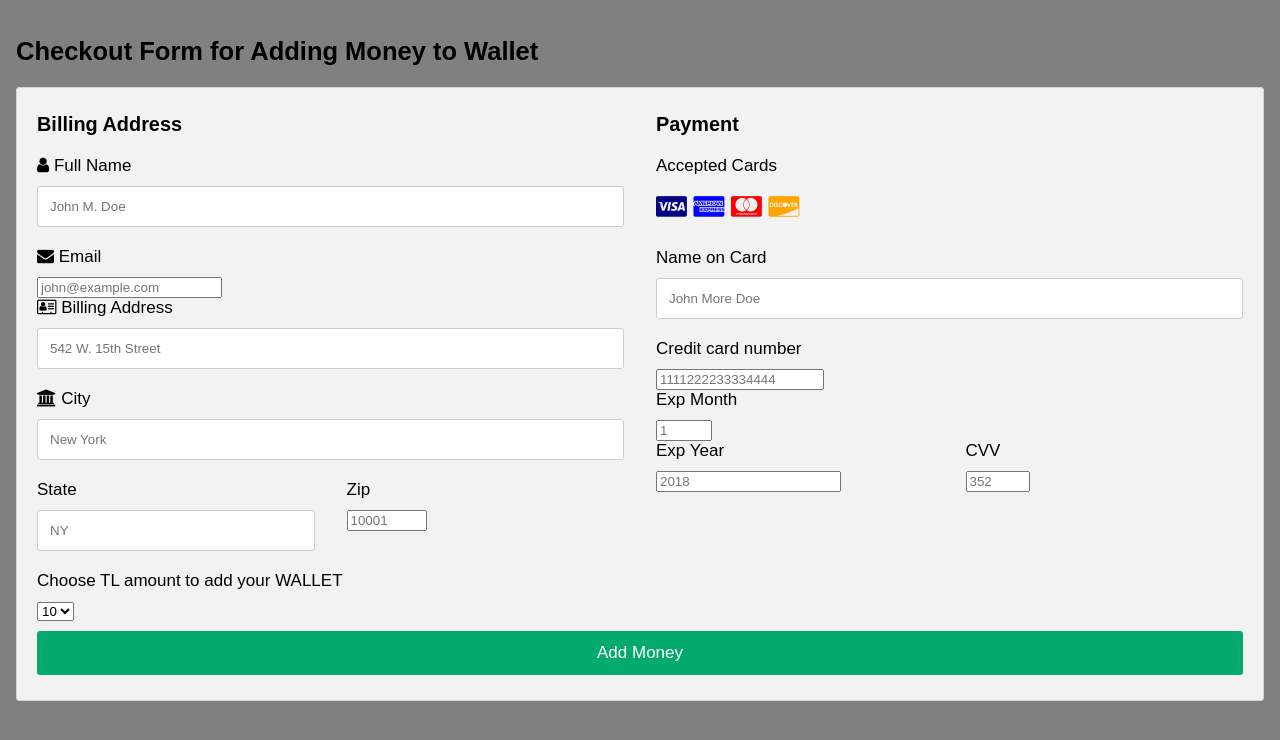
After one commit to sezcaliskan/soft3101-g1-biletixx, a Django app: page /add_money in a window 1280 px wide. The commit adds this page. Shown: the top 740 px of the page. Run offline with Django 3.2, Linux system fonts and the light colour scheme.

Commit message:
wallet function added,check dates func added,manager transfering added
we now check if the event date has passed or not. if it is passed users cant interact with that event anymore. we added wallet function. user can add money to wallet and buy tickets using the wallet money.  also added if eventholder account is deleted event manager  is transferred to admin.

```diff
--- a/biletixx_website/accounts/models.py
+++ b/biletixx_website/accounts/models.py
@@ -7,10 +7,12 @@ from django.conf import settings
 class User(AbstractUser):
     is_registereduser = models.BooleanField(default=False)
     is_eventholder = models.BooleanField(default=False)
+
     #user = User.objects.get(id=user_id)
 
 class RegisteredUser(models.Model): # store info related to registereduser
     user = models.OneToOneField(User, on_delete=models.CASCADE, primary_key=True)
+    wallet_money = models.IntegerField(null=True,default=0)
     # quizzes = models.ManyToManyField(Quiz, through='TakenQuiz')
     # interests = models.ManyToManyField(Subject, related_name='interested_students')
 
--- a/biletixx_website/accounts/templates/registration/user_list.html
+++ b/biletixx_website/accounts/templates/registration/user_list.html
@@ -4,7 +4,7 @@
 {% block content %}
 
 
-
+{{ eventsbythatuser }}
   <h2>All USERS</h2>
   <p1>You can  see and delete users.</p1>
   <br/>
--- /dev/null
+++ b/biletixx_website/events/templates/events/add_money.html
@@ -0,0 +1,220 @@
+
+
+
+
+
+
+
+
+
+  <!DOCTYPE html>
+<html>
+<head>
+<meta name="viewport" content="width=device-width, initial-scale=1">
+<link rel="stylesheet" href="https://cdnjs.cloudflare.com/ajax/libs/font-awesome/4.7.0/css/font-awesome.min.css">
+<style>
+body {
+  background-color: #808080;
+  font-family: Arial;
+  font-size: 17px;
+  padding: 8px;
+}
+
+* {
+  box-sizing: border-box;
+}
+
+.row {
+  display: -ms-flexbox; /* IE10 */
+  display: flex;
+  -ms-flex-wrap: wrap; /* IE10 */
+  flex-wrap: wrap;
+  margin: 0 -16px;
+}
+
+.col-25 {
+  -ms-flex: 25%; /* IE10 */
+  flex: 25%;
+}
+
+.col-50 {
+  -ms-flex: 50%; /* IE10 */
+  flex: 50%;
+}
+
+.col-75 {
+  -ms-flex: 75%; /* IE10 */
+  flex: 75%;
+}
+
+.col-25,
+.col-50,
+.col-75 {
+  padding: 0 16px;
+}
+
+.container {
+  background-color: #f2f2f2;
+  padding: 5px 20px 15px 20px;
+  border: 1px solid lightgrey;
+  border-radius: 3px;
+}
+
+input[type=text] {
+  width: 100%;
+  margin-bottom: 20px;
+  padding: 12px;
+  border: 1px solid #ccc;
+  border-radius: 3px;
+}
+
+label {
+  margin-bottom: 10px;
+  display: block;
+}
+
+.icon-container {
+  margin-bottom: 20px;
+  padding: 7px 0;
+  font-size: 24px;
+}
+
+.btn {
+  background-color: #04AA6D;
+  color: white;
+  padding: 12px;
+  margin: 10px 0;
+  border: none;
+  width: 100%;
+  border-radius: 3px;
+  cursor: pointer;
+  font-size: 17px;
+}
+
+.btn:hover {
+  background-color: #45a049;
+}
+
+a {
+  color: #2196F3;
+}
+
+hr {
+  border: 1px solid lightgrey;
+}
+
+span.price {
+  float: right;
+  color: grey;
+}
+
+
+@media (max-width: 800px) {
+  .row {
+    flex-direction: column-reverse;
+  }
+  .col-25 {
+    margin-bottom: 20px;
+  }
+}
+</style>
+</head>
+<body>
+
+  {% if submitted %}
+    Your money Was Added Succesfully!!!
+
+  {% else %}
+
+<h2> Checkout Form for Adding Money to Wallet</h2>
+
+<div class="row">
+  <div class="col-75">
+    <div class="container">
+      <form action="{% url 'add_money'   %}" method="post">
+
+        <div class="row">
+          <div class="col-50">
+            <h3>Billing Address</h3>
+            <label  for="fname"><i class="fa fa-user"></i> Full Name</label>
+            <input type="text" id="fname" name="firstname" placeholder="John M. Doe" required>
+            <label for="email"><i class="fa fa-envelope"></i> Email</label>
+            <input type="email" id="email" name="email" placeholder="john@example.com" required>
+            <label for="adr"><i class="fa fa-address-card-o"></i> Billing Address</label>
+            <input type="text" id="adr" name="address" placeholder="542 W. 15th Street" required>
+            <label for="city"><i class="fa fa-institution"></i> City</label>
+            <input type="text" id="city" name="city" placeholder="New York" required>
+
+            <div class="row">
+              <div class="col-50">
+                <label for="state">State</label>
+                <input type="text" id="state" name="state" placeholder="NY" required>
+              </div>
+              <div class="col-50">
+                <label for="zip">Zip</label>
+                <input type="number" id="zip" name="zip" placeholder="10001"  min="10000" max="99999"  required>
+              </div>
+            </div>
+          </div>
+
+          <div class="col-50">
+            <h3>Payment</h3>
+            <label for="fname">Accepted Cards</label>
+            <div class="icon-container">
+              <i class="fa fa-cc-visa" style="color:navy;"></i>
+              <i class="fa fa-cc-amex" style="color:blue;"></i>
+              <i class="fa fa-cc-mastercard" style="color:red;"></i>
+              <i class="fa fa-cc-discover" style="color:orange;"></i>
+            </div>
+            <label for="cname">Name on Card</label>
+            <input type="text" id="cname" name="cardname" placeholder="John More Doe" required>
+            <label for="ccnum">Credit card number</label>
+            <input type="number" id="ccnum" name="cardnumber" placeholder="1111222233334444" min="1000000000000000" max="9999999999999999" required>
+            <label for="expmonth">Exp Month</label>
+            <input type="number" id="expmonth" name="expmonth" placeholder="1" required min="1" max="12">
+            <div class="row">
+              <div class="col-50">
+                <label for="expyear">Exp Year</label>
+                <input type="number" id="expyear" name="expyear" placeholder="2018" required min="2022">
+              </div>
+              <div class="col-50">
+                <label for="cvv">CVV</label>
+                <input type="number" id="cvv" name="cvv" placeholder="352" required min="100" max="999">
+              </div>
+            </div>
+          </div>
+
+        </div>
+
+        <label for="add_amount">Choose TL amount to add your WALLET</label>
+        <select name="add_amount" id="add_amount">
+
+
+        <option value='10'>10</option>
+        <option value='20'>20</option>
+        <option value='30'>30</option>
+        <option value='40'>40</option>
+        <option value='50'>50</option>
+
+
+
+    {% csrf_token %}
+  </select>
+  <input type="submit" value="Add Money" class="btn">
+</form>
+    </div>
+  </div>
+
+
+
+
+
+
+
+
+    </div>
+
+{% endif %}
+
+</body>
+</html>
--- a/biletixx_website/events/templates/events/list_events.html
+++ b/biletixx_website/events/templates/events/list_events.html
@@ -33,6 +33,7 @@
 					<th>Event Hour</th>
 					<th>Event Venue</th>
 					<th>Event Price</th>
+					<th>Event Manager</th>
 
 
 				</tr>
@@ -48,6 +49,7 @@
 					<td> {{event.hour}} </td>
 					<td> {{event.venue}} </td>
 					<td> {{event.price}} </td>
+					<td> {{event.manager}} </td>
 
 
 
--- a/biletixx_website/events/templates/events/my_tickets.html
+++ b/biletixx_website/events/templates/events/my_tickets.html
@@ -25,6 +25,7 @@
 <li>Ticket Date:  {{ ticket.event.date  }}</li>
 <li>Ticket Hour:  {{ ticket.event.hour  }}</li>
 <li>Ticket Venue:  {{ ticket.event.venue  }}</li>
+<li>Ticket Price:  {{ ticket.event.price  }}</li>
 
 
 
--- a/biletixx_website/events/templates/events/navbar.html
+++ b/biletixx_website/events/templates/events/navbar.html
@@ -15,6 +15,7 @@
     <a class="nav-link" href="{% url 'profile' %}">Profile</a>
        {% endif %}
 
+
       </ul>
      ,
     </div>
--- a/biletixx_website/events/templates/events/show_event.html
+++ b/biletixx_website/events/templates/events/show_event.html
@@ -209,6 +209,7 @@ h1 {
 <font size="4" color="purple">Event Hour:</font>{{event.hour}} <br/>
 <font size="4" color="purple">Event Venue:</font>{{event.venue}} <br/>
 <font size="4" color="purple">Event Description:</font>{{event.description}} <br/>
+<font size="4" color="purple">Event Price:</font>{{event.price}} <br/>
 
         <form action="{% url 'buy_ticket' event.id  %}" method="post">
   <select name="count" id="count">
--- a/biletixx_website/events/urls.py
+++ b/biletixx_website/events/urls.py
@@ -19,5 +19,6 @@ urlpatterns = [
     path('delete_ticket/<ticket_id>', views.delete_ticket, name="delete_ticket"),
     path('checkout', views.checkout_view, name="checkout"),
     path('buy_ticket_info', views.buy_ticket_info, name="buy_ticket_info"),
+    path('add_money', views.add_money, name="add_money"),
 
 ]
--- a/biletixx_website/events/views.py
+++ b/biletixx_website/events/views.py
@@ -12,8 +12,17 @@ from django.views.generic import ListView, FormView
 from events.models import Ticket
 from django.http import HttpResponse
 from django.shortcuts import get_object_or_404
-from accounts.models import Address
+from accounts.models import Address, RegisteredUser
+import _datetime
 
+
+def check_expiration(event):
+    today = _datetime.date.today()
+
+    if event.date < today: #if the event date has past
+        return True  # event has expired
+    else:
+        return False # event has not expired
 
 
 def home(request):
@@ -48,8 +57,12 @@ def add_event(request):
         if form.is_valid():
             event = form.save(commit=False)
             event.manager = request.user # logged in user
-            form.save()
-            return HttpResponseRedirect('events/list_events')
+            if check_expiration(event) is True:
+                messages.success(request, ("You cant add an event with a past date!!!"))
+                return redirect('list_eventholder_events')
+            else:
+                form.save()
+                return HttpResponseRedirect('list_eventholder_events')
     else:
         form = EventForm
         if 'submitted' in request.GET:
@@ -61,23 +74,38 @@ def add_event(request):
 
 def delete_event(request, event_id):
     event = Event.objects.get(pk=event_id)
+    #tickettobedeleted= Ticket.objects.get(event=event)
+    #usersthatboughtthetciket=tickettobedeleted.user
     if request.user == event.manager:
-        event.delete()
-        messages.success(request, ("Event Deleted!!"))
-        return redirect('list_eventholder_events')
+        if check_expiration(event) is True:
+           messages.success(request, ("This event has expired! You can't delete it!!"))
+           return redirect('list_eventholder_events')
+        else:
+            event.delete()
+            messages.success(request, ("Event Deleted!!"))
+            return redirect('list_eventholder_events')
     else:
         messages.success(request, ("You Aren't Authorized To Delete This Event!"))
         return redirect('list_eventholder_events')
 
 def update_event(request, event_id):
     event = Event.objects.get(pk=event_id)
-    form = EventForm(request.POST or None, instance=event)
+    if check_expiration(event) is True: #if event is expired
+        messages.success(request, ("This event has expired! You can't edit it!!"))
+        return redirect('list_eventholder_events')
+    else:
+        form = EventForm(request.POST or None, instance=event)
     if form.is_valid():
-        form.save()
-        return redirect('list_eventholder_events')
+        if check_expiration(event) is True:
+            messages.success(request, ("You cant edit an event to be at a passed date!!"))
+            return redirect('list_eventholder_events')
+        else:
+            form.save()
+            return redirect('list_eventholder_events')
 
     context = { 'event':event , 'form':form }
     return render(request, 'events/update_event.html', context)
+
 
 
 def list_eventholder_events(request):
@@ -101,6 +129,37 @@ def my_tickets_view(request):
 class TicketList(ListView):
     model = Ticket
 
+def add_money(request):
+
+    submitted = False
+
+    if request.method == "POST":
+
+        reguserforwallet=RegisteredUser.objects.get(user=request.user)
+
+        reguserforupdate=RegisteredUser.objects.filter(user=request.user)
+
+        moneyatwallet=reguserforwallet.wallet_money
+
+        add_amount = request.POST.get('add_amount')
+
+        #add_amount = 1
+        updatedmoney=moneyatwallet + int(add_amount)
+
+        reguserforupdate.update(wallet_money=updatedmoney)
+
+        messages.success(request, ("Money is added!!"))
+
+
+        return render(request, 'registration/profile.html', {})
+
+    else:
+        if 'submitted' in request.GET:
+            submitted = True
+
+
+    return render(request, 'events/add_money.html', {'submitted':submitted})
+
 
 
 def buy_ticket(request, event_id=None):
@@ -108,13 +167,19 @@ def buy_ticket(request, event_id=None):
     print("hello ticket, i will purchase you")
     print("buy_ticket---user{}".format(request.user))
 
+
+    reguserforwallet=RegisteredUser.objects.get(user=request.user)
+    moneyatwallet=reguserforwallet.wallet_money
+    reguserforupdate=RegisteredUser.objects.filter(user=request.user)
+
+
     if request.user.is_authenticated:
         user = request.user
     else:
         return redirect('login')
 
 
-    count = request.POST.get('count')
+    count = request.POST.get('count') #alınacak bilet sayısı
 
     #### sonradan silinecek asagidaki satir
     #count = 1
@@ -125,6 +190,9 @@ def buy_ticket(request, event_id=None):
     if event is None:
         return redirect('home')
 
+    if check_expiration(event) is True:
+        messages.success(request, ("Event has expired! You can't buy a ticket!"))
+        return redirect('list_events')
 
     ticket_list = []
 
@@ -149,7 +217,14 @@ def buy_ticket(request, event_id=None):
             for i in range (0, int(count)):
                 try:
                     ticket = Ticket(event=event, user=request.user)
-                    ticket.save()
+                    if moneyatwallet<ticket.event.price:
+                        messages.success(request, ("you dont have enough money"))
+                        return render(request, 'registration/profile.html')
+                    else:
+
+                        ticket.save()
+                        reguserforupdate.update(wallet_money=moneyatwallet-ticket.event.price)
+                        messages.success(request, ("you bought the ticket! wallet money is reduced"))
                 except:
                     print("ticket olusturulurken problem oldu")
                 finally:
@@ -159,8 +234,15 @@ def buy_ticket(request, event_id=None):
         else:
             try:
                 ticket = Ticket(event=event, user=request.user)
-                ticket.save()
-                ticket_list.append(ticket)
+                if moneyatwallet<ticket.event.price:
+                    messages.success(request, ("you dont have enough money"))
+                    return render(request, 'registration/profile.html')
+                else:
+
+                    ticket.save()
+                    reguserforupdate.update(wallet_money=moneyatwallet-ticket.event.price)
+                    messages.success(request, ("you bought the ticket! wallet money is reduced"))
+                    ticket_list.append(ticket)
             except:
                 print("ticket olustururken bir hata oldu")
 
@@ -180,14 +262,22 @@ def buy_ticket(request, event_id=None):
     return redirect('home')
 
 
-def delete_ticket(request, ticket_id):
+def delete_ticket(request, ticket_id): #cancel ticket function
     ticket = Ticket.objects.get(pk=ticket_id)
-    if request.user.is_authenticated:
+    reguserforwallet=RegisteredUser.objects.get(user=request.user)
+
+    reguserforupdate=RegisteredUser.objects.filter(user=request.user)
+
+    ticketprice=ticket.event.price
+    moneyatwallet=reguserforwallet.wallet_money
+
+    if check_expiration(ticket.event) is False: #if event is not expired
         ticket.delete()
-        messages.success(request, ("Ticket Cancelled!!"))
-        return redirect('my_tickets')
-    else:
-        messages.success(request, ("You Aren't Authorized To Delete This Event!"))
+        reguserforupdate.update(wallet_money=ticketprice+moneyatwallet)
+        messages.success(request, ("Ticket Cancelled!! Your money is returned!")) #you can cancel it
+        return render(request, 'registration/profile.html')
+    else: #else if event is expired
+        messages.success(request, ("This event has already expired, you can't cancel your ticket!")) #you CANT cancel it
         return redirect('my_tickets')
 
 
@@ -201,10 +291,10 @@ def checkout_view(request):
     me = request.user.id
     address_list = Address.objects.filter(addressowner=me)
     context = { 'address_list':address_list }
-    return render(request, 'events/checkout.html')
+    return render(request, 'registration/profile.html')
 
 
 def buy_ticket_info(request):
 
     context = {  }
-    return render(request,'events/buy_ticket_info.html', context)
+    return render(request,'events/home.html', context)
```
Also changed, not shown: biletixx_website/accounts/templates/registration/profile.html (+13 -5 lines), biletixx_website/accounts/views.py (+25 -6 lines), biletixx_website/events/templates/events/buy_ticket_info.html (+5 -39 lines), biletixx_website/accounts/migrations/0005_auto_20220126_2036.py (added), biletixx_website/accounts/migrations/0006_registereduser_wallet_money.py (added), biletixx_website/events/migrations/0023_auto_20220126_2036.py (added).
